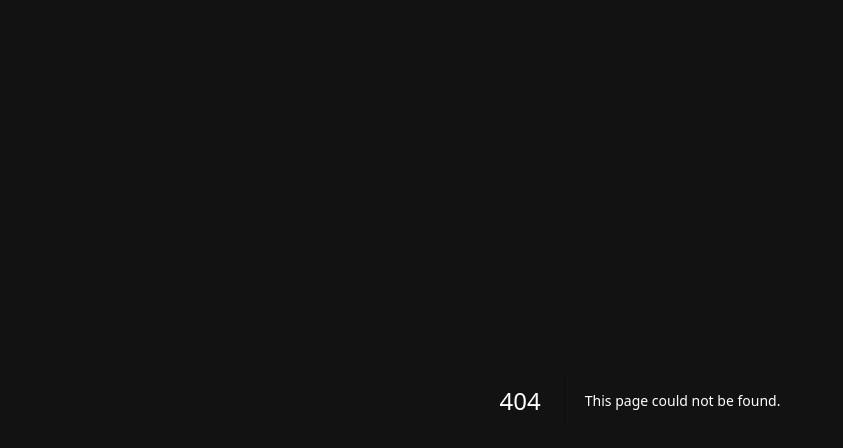
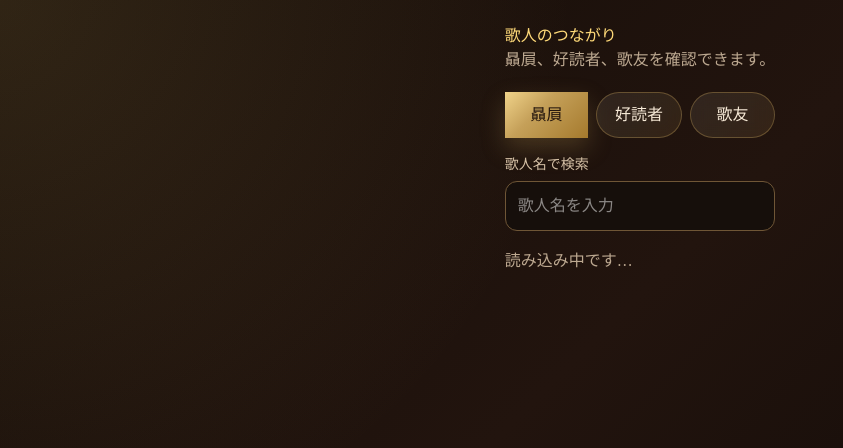
Before and after one commit to hatake78634/my-575-app, a Next.js app: page /following in a window 1280 px wide. Before the commit this address had no page. Shown: the top 448 px of the page, without its empty margins (0-843 px from the left). Built offline with nearby package versions, Linux system fonts and the light colour scheme.

Commit message:
feat: complete profile relationship views

```diff
--- /dev/null
+++ b/app/following/page.tsx
@@ -0,0 +1,201 @@
+'use client'
+
+import Link from 'next/link'
+import Image from 'next/image'
+import { useCallback, useEffect, useMemo, useRef, useState } from 'react'
+import { useAuth } from '../hooks/useAuth'
+import { supabase } from '@/lib/supabase'
+
+type RelationshipTab = 'following' | 'followers' | 'mutual'
+
+type RelationshipProfile = {
+  id: string
+  username: string | null
+  avatar_url: string | null
+  bio: string | null
+}
+
+type RelationshipLoadResult = {
+  requestId: number
+  targetUserId: string
+  status: 'success' | 'error'
+  profiles: RelationshipProfile[]
+  errorText: string
+}
+
+const tabs: Array<{ key: RelationshipTab; label: string }> = [
+  { key: 'following', label: '贔屓' },
+  { key: 'followers', label: '好読者' },
+  { key: 'mutual', label: '歌友' },
+]
+
+export default function FollowingPage() {
+  const { userId, loading: authLoading } = useAuth()
+  const [activeTab, setActiveTab] = useState<RelationshipTab>('following')
+  const [query, setQuery] = useState('')
+  const [profiles, setProfiles] = useState<RelationshipProfile[]>([])
+  const [loadedKey, setLoadedKey] = useState<string | null>(null)
+  const [errorText, setErrorText] = useState('')
+  const requestIdRef = useRef(0)
+
+  const loadRelationships = useCallback(
+    async (
+      targetUserId: string,
+      tab: RelationshipTab,
+    ): Promise<RelationshipLoadResult> => {
+      const requestId = ++requestIdRef.current
+
+      try {
+        const [{ data: following, error: followingError }, { data: followers, error: followersError }] =
+          await Promise.all([
+            supabase.from('follows').select('following_id').eq('follower_id', targetUserId),
+            supabase.from('follows').select('follower_id').eq('following_id', targetUserId),
+          ])
+
+        if (followingError || followersError) {
+          throw followingError ?? followersError
+        }
+
+        const followingIds = new Set((following ?? []).map((row) => row.following_id))
+        const followerIds = new Set((followers ?? []).map((row) => row.follower_id))
+        const ids =
+          tab === 'following'
+            ? [...followingIds]
+            : tab === 'followers'
+              ? [...followerIds]
+              : [...followingIds].filter((id) => followerIds.has(id))
+
+        if (ids.length === 0) {
+          return { requestId, targetUserId, status: 'success', profiles: [], errorText: '' }
+        }
+
+        const { data, error } = await supabase
+          .from('profiles_3')
+          .select('id, username, avatar_url, bio')
+          .in('id', ids)
+          .order('username', { ascending: true })
+
+        if (error) throw error
+
+        return {
+          requestId,
+          targetUserId,
+          status: 'success',
+          profiles: (data ?? []) as RelationshipProfile[],
+          errorText: '',
+        }
+      } catch (error) {
+        console.error('関係一覧取得エラー:', error)
+        return {
+          requestId,
+          targetUserId,
+          status: 'error',
+          profiles: [],
+          errorText: '一覧を取得できませんでした。',
+        }
+      }
+    },
+    [],
+  )
+
+  const applyResult = useCallback((result: RelationshipLoadResult, key: string) => {
+    if (result.requestId !== requestIdRef.current) return
+    setProfiles(result.profiles)
+    setErrorText(result.errorText)
+    setLoadedKey(key)
+  }, [])
+
+  useEffect(() => {
+    if (authLoading) return
+    if (!userId) {
+      requestIdRef.current += 1
+      return
+    }
+
+    const key = `${userId}:${activeTab}`
+    void loadRelationships(userId, activeTab).then((result) => applyResult(result, key))
+  }, [activeTab, applyResult, authLoading, loadRelationships, userId])
+
+  const currentKey = userId ? `${userId}:${activeTab}` : null
+  const loading = authLoading || currentKey === null || loadedKey !== currentKey
+  const normalizedQuery = query.trim().toLocaleLowerCase('ja')
+  const visibleProfiles = useMemo(
+    () =>
+      normalizedQuery
+        ? profiles.filter((profile) =>
+            (profile.username ?? '').toLocaleLowerCase('ja').includes(normalizedQuery),
+          )
+        : profiles,
+    [normalizedQuery, profiles],
+  )
+
+  return (
+    <main className="app-shell" style={{ maxWidth: 720, margin: '0 auto', padding: '24px 16px 96px' }}>
+      <header style={{ marginBottom: 20 }}>
+        <h1 style={{ margin: 0, color: '#ffda79' }}>歌人のつながり</h1>
+        <p style={{ color: '#bda991', marginBottom: 0 }}>贔屓、好読者、歌友を確認できます。</p>
+      </header>
+
+      <div role="tablist" aria-label="関係の種類" style={{ display: 'flex', gap: 8, marginBottom: 16 }}>
+        {tabs.map((tab) => (
+          <button
+            key={tab.key}
+            type="button"
+            role="tab"
+            aria-selected={activeTab === tab.key}
+            className={activeTab === tab.key ? 'gold-button' : 'soft-button'}
+            onClick={() => setActiveTab(tab.key)}
+            style={{ flex: 1, padding: '10px 12px', cursor: 'pointer' }}
+          >
+            {tab.label}
+          </button>
+        ))}
+      </div>
+
+      <label style={{ display: 'grid', gap: 6, marginBottom: 18 }}>
+        <span style={{ color: '#d7c2a7', fontSize: 14 }}>歌人名で検索</span>
+        <input
+          value={query}
+          onChange={(event) => setQuery(event.target.value)}
+          placeholder="歌人名を入力"
+          style={{ borderRadius: 12, border: '1px solid #6f5636', background: '#160f0b', color: '#fff', padding: 12 }}
+        />
+      </label>
+
+      {loading ? (
+        <p role="status" style={{ color: '#bda991' }}>読み込み中です…</p>
+      ) : !userId ? (
+        <div className="panel-card" style={{ padding: 22 }}>
+          <p>一覧を見るにはログインしてください。</p>
+          <Link href="/auth" style={{ color: '#ffda79' }}>ログインへ</Link>
+        </div>
+      ) : errorText ? (
+        <p role="alert" style={{ color: '#ff8d8d' }}>{errorText}</p>
+      ) : visibleProfiles.length === 0 ? (
+        <p style={{ color: '#bda991' }}>{normalizedQuery ? '該当する歌人はいません。' : 'まだ該当する歌人はいません。'}</p>
+      ) : (
+        <ul style={{ listStyle: 'none', padding: 0, margin: 0, display: 'grid', gap: 10 }}>
+          {visibleProfiles.map((profile) => (
+            <li key={profile.id}>
+              <Link
+                href={`/user/${profile.id}`}
+                className="panel-card"
+                style={{ display: 'flex', alignItems: 'center', gap: 14, padding: 16, color: 'inherit', textDecoration: 'none' }}
+              >
+                <div aria-hidden="true" style={{ width: 48, height: 48, borderRadius: '50%', overflow: 'hidden', background: '#3a2a20', display: 'grid', placeItems: 'center', flexShrink: 0 }}>
+                  {profile.avatar_url ? (
+                    <Image src={profile.avatar_url} alt="" width={48} height={48} unoptimized style={{ width: '100%', height: '100%', objectFit: 'cover' }} />
+                  ) : '歌'}
+                </div>
+                <div style={{ minWidth: 0 }}>
+                  <strong>{profile.username || '名無しの歌人'}</strong>
+                  {profile.bio && <p style={{ color: '#bda991', margin: '4px 0 0', overflow: 'hidden', textOverflow: 'ellipsis', whiteSpace: 'nowrap' }}>{profile.bio}</p>}
+                </div>
+              </Link>
+            </li>
+          ))}
+        </ul>
+      )}
+    </main>
+  )
+}
```
Also changed, not shown: 1 other file (tests, documents, lock files or other folders).
